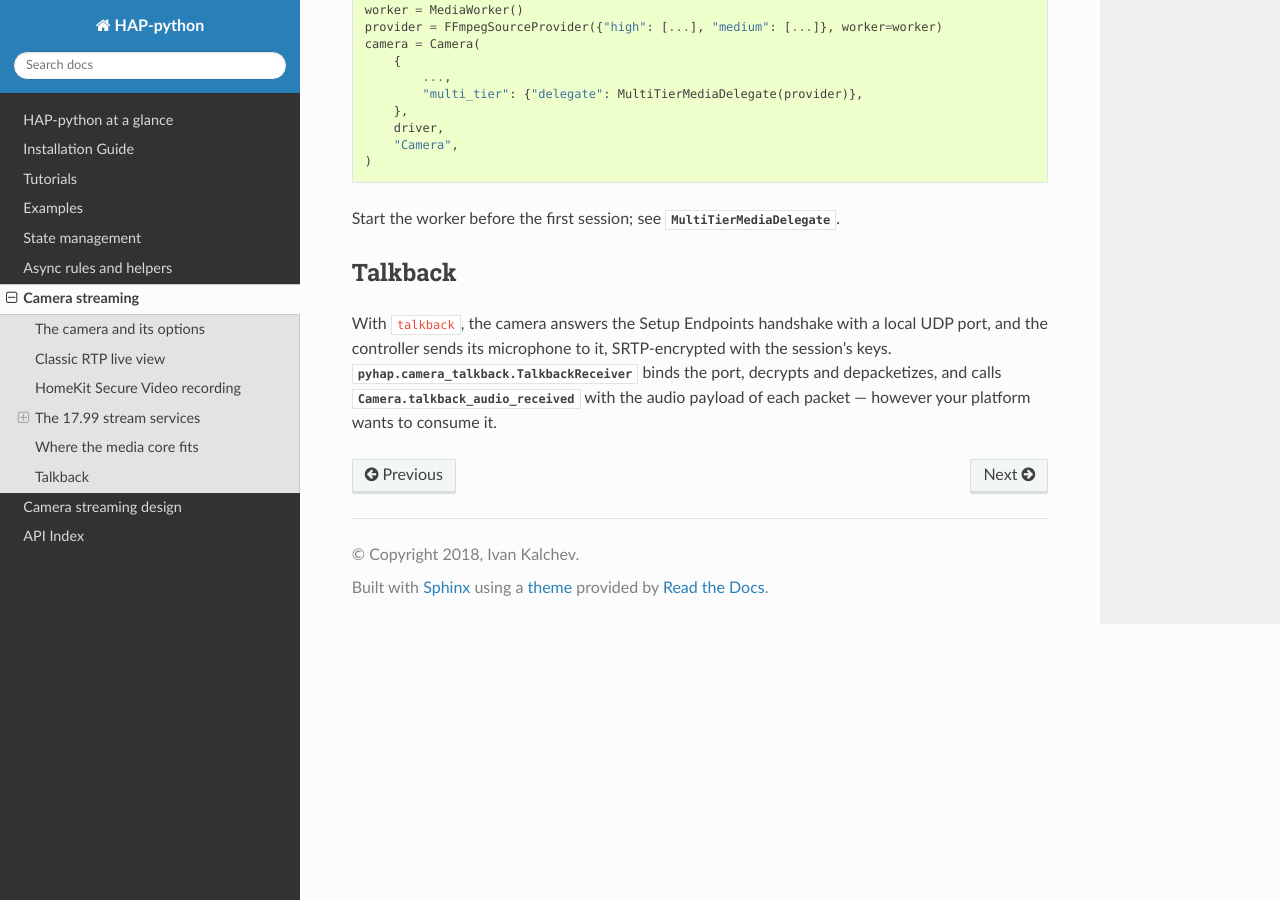
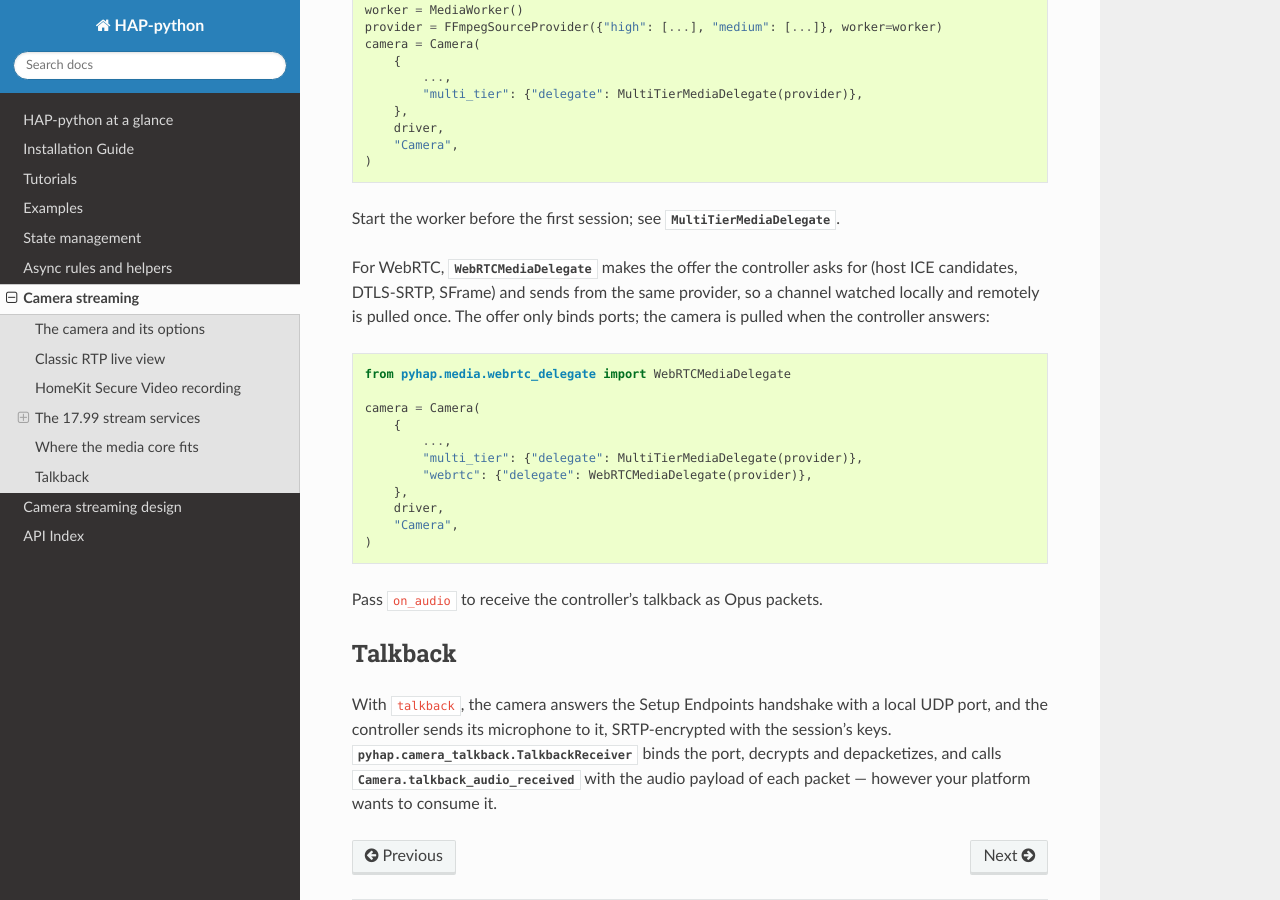
Before and after one commit to ikalchev/HAP-python, a Sphinx documentation site: the page built from docs/source/media/camera.rst, in a window 1280 px wide and 900 px high, scrolled down 4278 px. Built offline with Sphinx 7.4.7 and the Read the Docs theme 3.1.0, drawn with Linux system fonts in a browser that asks for light colours; the version number could not be read and is left out.

Commit message:
Document the WebRTC media delegate

```diff
--- a/docs/source/media/camera.rst
+++ b/docs/source/media/camera.rst
@@ -267,6 +267,28 @@ one ffmpeg input per tier:
 Start the worker before the first session; see
 :class:`~pyhap.media.multi_tier_delegate.MultiTierMediaDelegate`.
 
+For WebRTC, :class:`~pyhap.media.webrtc_delegate.WebRTCMediaDelegate` makes
+the offer the controller asks for (host ICE candidates, DTLS-SRTP, SFrame)
+and sends from the same provider, so a channel watched locally and remotely is
+pulled once. The offer only binds ports; the camera is pulled when the
+controller answers:
+
+.. code-block:: python
+
+    from pyhap.media.webrtc_delegate import WebRTCMediaDelegate
+
+    camera = Camera(
+        {
+            ...,
+            "multi_tier": {"delegate": MultiTierMediaDelegate(provider)},
+            "webrtc": {"delegate": WebRTCMediaDelegate(provider)},
+        },
+        driver,
+        "Camera",
+    )
+
+Pass ``on_audio`` to receive the controller's talkback as Opus packets.
+
 Talkback
 ========
 
```
Also changed, not shown: docs/source/api/media.rst (+35 -0 lines), docs/source/media/architecture.rst (+4 -4 lines).
